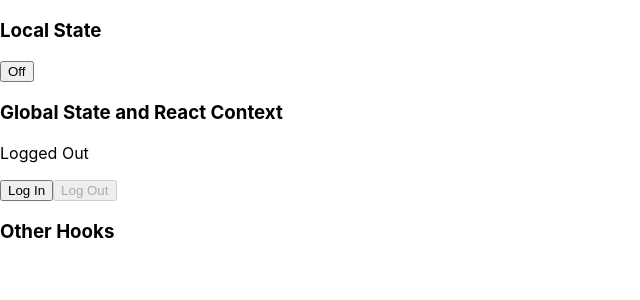
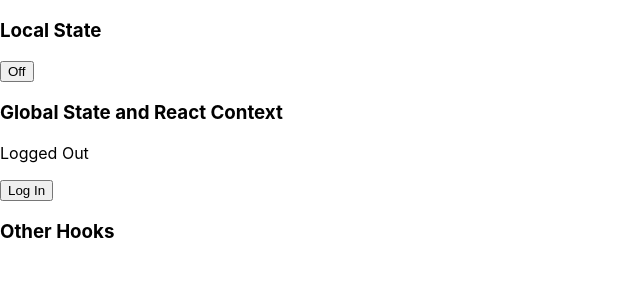
Before and after one commit to mrwizard82d1/usage-with-react, a React (Create React App) app: page / in a window 1280 px wide. Shown: the top 300 px of the page, without its empty margins (0-640 px from the left). Built offline with nearby package versions, Linux system fonts and the light colour scheme.

Commit message:
Replace two buttons with single button

```diff
--- a/src/components/SomeComponent.tsx
+++ b/src/components/SomeComponent.tsx
@@ -8,9 +8,8 @@ const loggedInSelector = (state: StateFrom<typeof acnMachine>) => {
     return state.matches('loggedIn');
 }
 
-const makeSender = (interpreter: InterpreterFrom<typeof acnMachine>, eventName: string) => {
-    const sender = () => interpreter.send({ type: eventName } as EventFrom<typeof acnMachine>);
-    return sender;
+const makeSender = (interpreter: InterpreterFrom<typeof acnMachine>, isLoggedIn: boolean) => {
+    return () => interpreter.send({ type: isLoggedIn ? 'LOG_OUT' : 'LOG_IN' } as EventFrom<typeof acnMachine>);
 }
 
 
@@ -21,15 +20,8 @@ export const SomeComponent = (_props: {}) => {
     return (
         <>
             <p>{isLoggedIn ? 'Logged In' : 'Logged Out'}</p>
-            <button
-                disabled={isLoggedIn}
-                onClick={makeSender(globalServices.acnService, 'LOG_IN' )}>
-                Log In
-            </button>
-            <button
-                disabled={!isLoggedIn}
-                onClick={makeSender(globalServices.acnService, 'LOG_OUT' )}>
-                Log Out
+            <button onClick={makeSender(globalServices.acnService, isLoggedIn)}>
+                {isLoggedIn ? 'Log Out' : 'Log In'}
             </button>
         </>
     )
```
